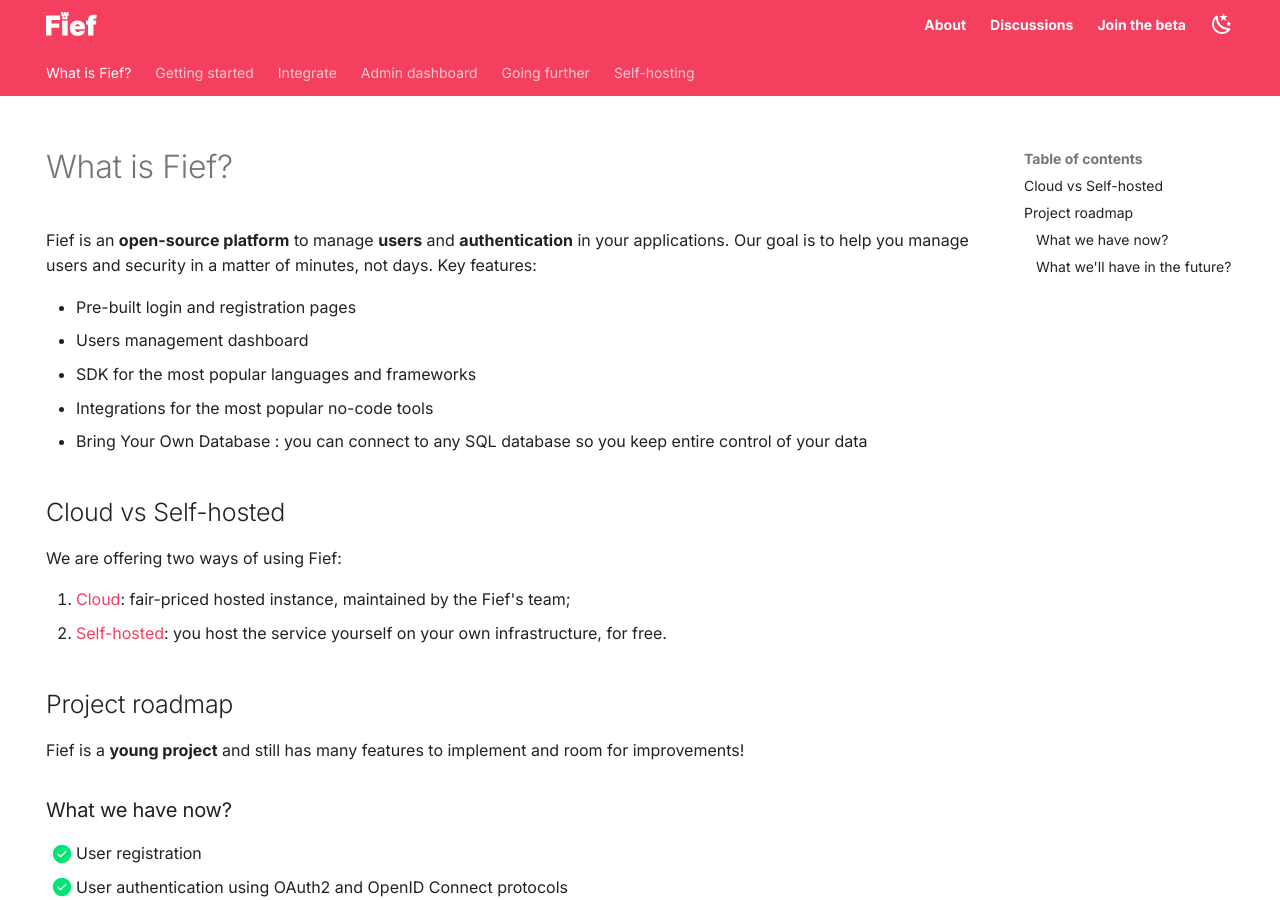
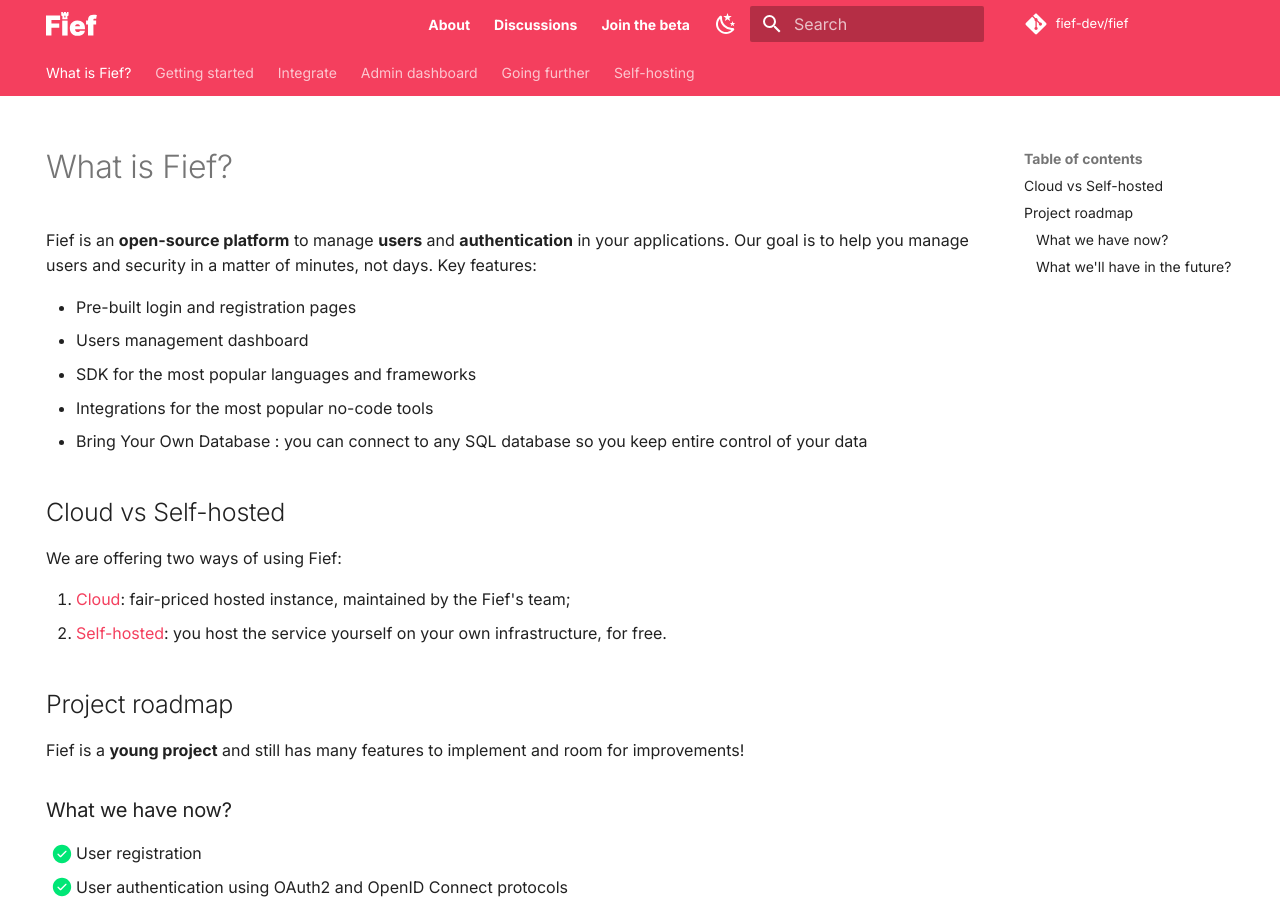
Before and after one commit to fief-dev/docs, an MkDocs documentation site: the page built from docs/index.md, in a window 1280 px wide and 900 px high. Built offline with MkDocs 1.6.1 and Material for MkDocs 9.7.7, drawn with Linux system fonts in a browser that asks for light colours; comment, search, counter and statistics services are not loaded.

Commit message:
Upgrade mkdocs

```diff
--- a/mkdocs.yml
+++ b/mkdocs.yml
@@ -6,6 +6,7 @@
   custom_dir: overrides
   logo: assets/images/fief-logo-white.svg
   favicon: assets/images/favicon.svg
+  language: en
   font:
     text: Inter
   palette:
@@ -26,6 +27,10 @@
     - search.suggest
     - search.highlight
     - content.code.annotate
+    - content.code.copy
+
+repo_name: fief-dev/fief
+repo_url: https://github.com/fief-dev/fief
 
 plugins:
   - search
--- a/overrides/partials/header.html
+++ b/overrides/partials/header.html
@@ -70,7 +70,7 @@
         </div>
       </div>
     {% endif %}
-    {% if "search" in config["plugins"] %}
+    {% if "material/search" in config["plugins"] %}
       <label class="md-header__button md-icon" for="__search">
         {% include ".icons/material/magnify.svg" %}
       </label>
```
